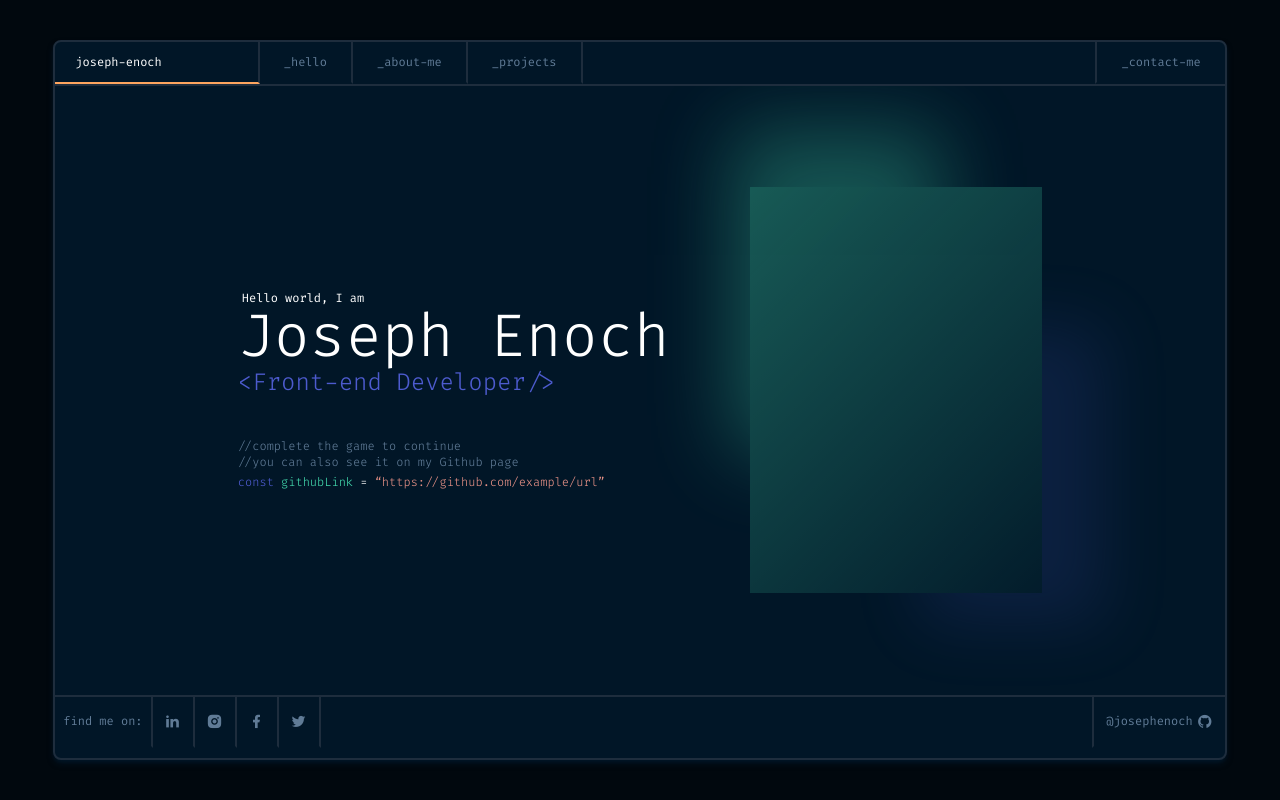
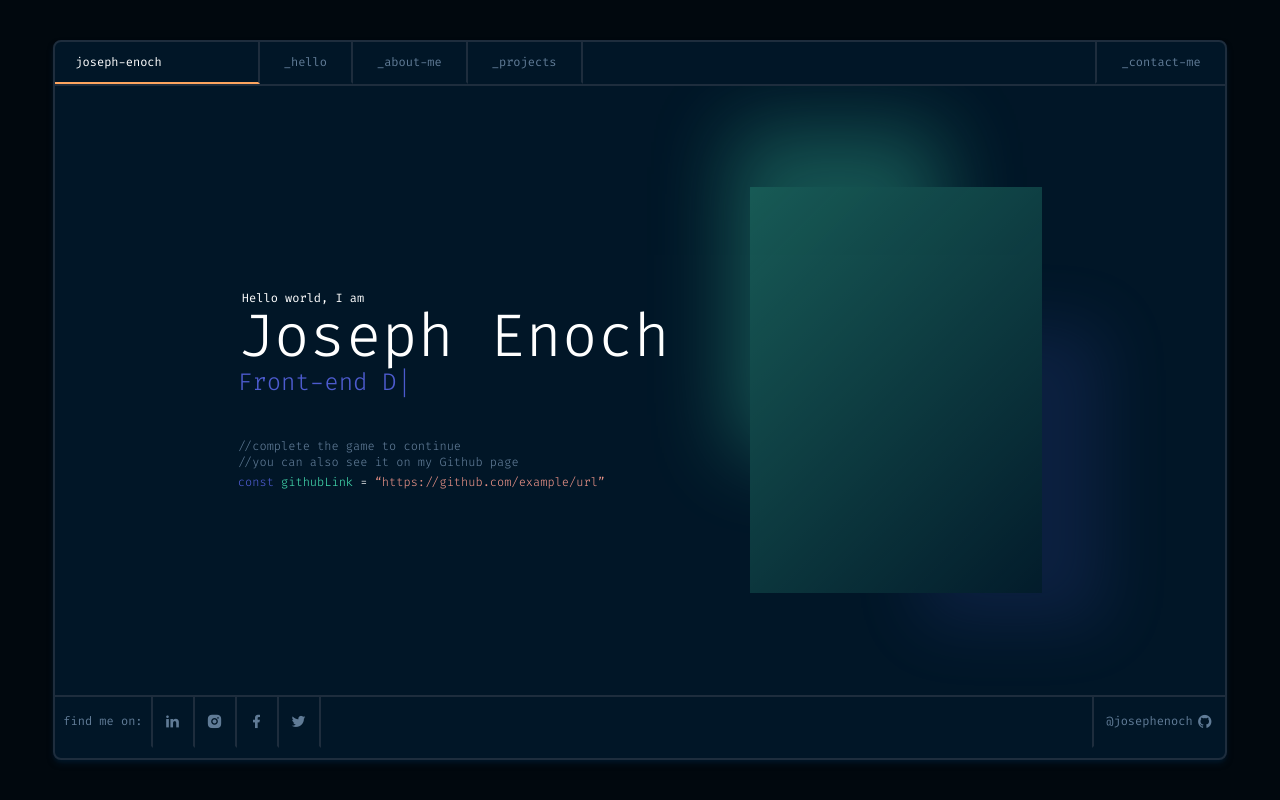
Before and after one commit to Josephenoch/josephenoch, a Next.js app: page / in a window 1280 px wide. Built offline with nearby package versions, Linux system fonts and the light colour scheme.

Commit message:
:lipstick: used typewriter effect on the home page

```diff
--- a/pages/index.jsx
+++ b/pages/index.jsx
@@ -1,6 +1,10 @@
 import Head from 'next/head'
+import Typewriter from 'typewriter-effect'
+
+import { useRef } from 'react';
 
 export default function Home() {
+  const typewriterRef = useRef()
   return (
     <>
       <Head>
@@ -14,8 +18,16 @@ export default function Home() {
         <div className='pr-20'>
           <h1 className="text-xs pl-1">Hello world, I am </h1>
           <h1 className="text-6xl font-thin">Joseph Enoch</h1>
-          <h1 className="text-2xl font-thin text-secondary-purple"> {"<Front-end Developer/>"}</h1>
-          <h1 className="mt-10 text-xs font-thin text-secondary"> //complete the game to continue</h1>
+          <h1 ref={typewriterRef} className="text-2xl font-thin text-secondary-purple flex align-baseline">
+             {<Typewriter
+                options={{
+                  strings: ['Front-end Developer', 'UX Designer', 'Data Science Enthusiast'],
+                  autoStart: true,
+                  loop: true,
+                }}
+             />}
+          </h1>
+          <h1 className="mt-10 text-xs font-thin text-secondary">  //complete the game to continue</h1>
           <h1 className="text-xs font-thin text-secondary"> //you can also see it on my Github page</h1>
           <h1 className="mt-1 text-xs font-thin">
             <span className="text-secondary-purple">const   </span>
```
